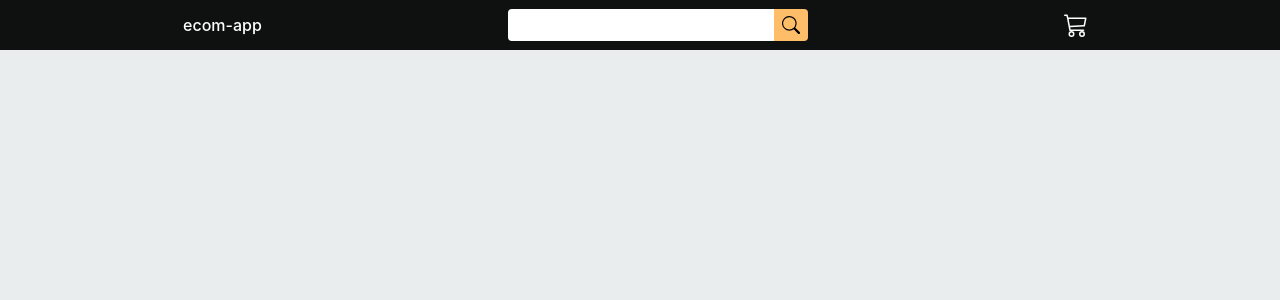
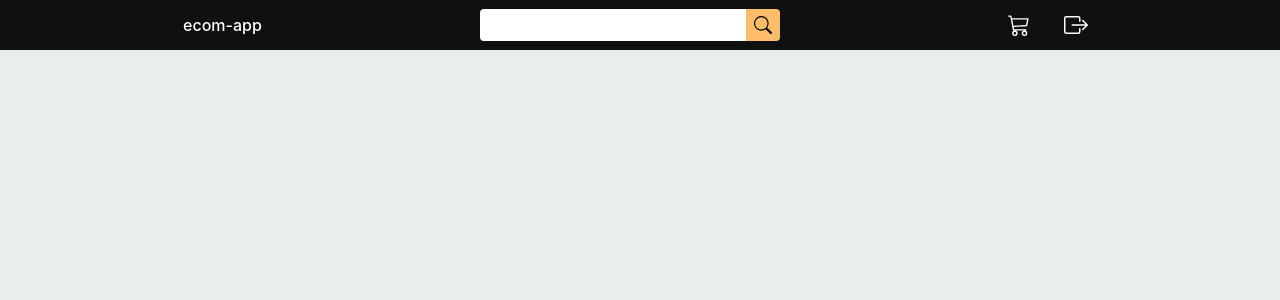
Before and after one commit to d33kshant/ecom-app, a React (Create React App) app in the folder client/: page /cart in a window 1280 px wide. Shown: the top 300 px of the page. Built offline with nearby package versions, Linux system fonts and the light colour scheme; sample sign-in values are in the browser's storage.

Commit message:
Added signout button

```diff
--- a/client/src/components/AppBar.js
+++ b/client/src/components/AppBar.js
@@ -1,14 +1,22 @@
-import { useState } from 'react'
+import { useContext, useState } from 'react'
+import { AuthContext } from '../contexts/AuthContext'
 import '../styles/AppBar.css'
 
 const AppBar = ({count}) => {
 
 	const [search, setSearch] = useState('')
+	const { user, setUser } = useContext(AuthContext)
 
 	const onInputChange = (event) => setSearch(event.target.value)
 
 	const onFormSubmit = (event) => {
+		window.location = `/search?query=${search}`
 		event.preventDefault()
+	}
+
+	const onSignOutClicked = () => {
+		setUser(null)
+		localStorage.removeItem('user')
 	}
 
 	return (
@@ -25,12 +33,20 @@ const AppBar = ({count}) => {
 						</svg>
 					</button>
 				</form>
-				<a className="appbar-action" href="/cart">
-					<svg xmlns="http://www.w3.org/2000/svg" width="24" height="24" fill="white" viewBox="0 0 16 16">
-						<path d="M0 1.5A.5.5 0 0 1 .5 1H2a.5.5 0 0 1 .485.379L2.89 3H14.5a.5.5 0 0 1 .49.598l-1 5a.5.5 0 0 1-.465.401l-9.397.472L4.415 11H13a.5.5 0 0 1 0 1H4a.5.5 0 0 1-.491-.408L2.01 3.607 1.61 2H.5a.5.5 0 0 1-.5-.5zM3.102 4l.84 4.479 9.144-.459L13.89 4H3.102zM5 12a2 2 0 1 0 0 4 2 2 0 0 0 0-4zm7 0a2 2 0 1 0 0 4 2 2 0 0 0 0-4zm-7 1a1 1 0 1 1 0 2 1 1 0 0 1 0-2zm7 0a1 1 0 1 1 0 2 1 1 0 0 1 0-2z"/>
-					</svg>
-					{ count && <div className="appbar-cart-badge">{count}</div>}
-				</a>
+				<div className="appbar-actions" >
+					<a className="appbar-action" href="/cart" title="Open Cart" >
+						<svg xmlns="http://www.w3.org/2000/svg" width="22" height="22" fill="white" viewBox="0 0 16 16">
+							<path d="M0 1.5A.5.5 0 0 1 .5 1H2a.5.5 0 0 1 .485.379L2.89 3H14.5a.5.5 0 0 1 .49.598l-1 5a.5.5 0 0 1-.465.401l-9.397.472L4.415 11H13a.5.5 0 0 1 0 1H4a.5.5 0 0 1-.491-.408L2.01 3.607 1.61 2H.5a.5.5 0 0 1-.5-.5zM3.102 4l.84 4.479 9.144-.459L13.89 4H3.102zM5 12a2 2 0 1 0 0 4 2 2 0 0 0 0-4zm7 0a2 2 0 1 0 0 4 2 2 0 0 0 0-4zm-7 1a1 1 0 1 1 0 2 1 1 0 0 1 0-2zm7 0a1 1 0 1 1 0 2 1 1 0 0 1 0-2z"/>
+						</svg>
+						{ count && <div className="appbar-cart-badge">{count}</div>}
+					</a>
+					{ user && <a className="appbar-action" onClick={onSignOutClicked} title="Sign Out" href="/" >
+						<svg xmlns="http://www.w3.org/2000/svg" width="24" height="24" fill="white" viewBox="0 0 16 16">
+							<path fillRule="evenodd" d="M10 12.5a.5.5 0 0 1-.5.5h-8a.5.5 0 0 1-.5-.5v-9a.5.5 0 0 1 .5-.5h8a.5.5 0 0 1 .5.5v2a.5.5 0 0 0 1 0v-2A1.5 1.5 0 0 0 9.5 2h-8A1.5 1.5 0 0 0 0 3.5v9A1.5 1.5 0 0 0 1.5 14h8a1.5 1.5 0 0 0 1.5-1.5v-2a.5.5 0 0 0-1 0v2z"/>
+							<path fillRule="evenodd" d="M15.854 8.354a.5.5 0 0 0 0-.708l-3-3a.5.5 0 0 0-.708.708L14.293 7.5H5.5a.5.5 0 0 0 0 1h8.793l-2.147 2.146a.5.5 0 0 0 .708.708l3-3z"/>
+						</svg>
+					</a>}
+				</div>
 			</div>
 		</div>
 	)
```
